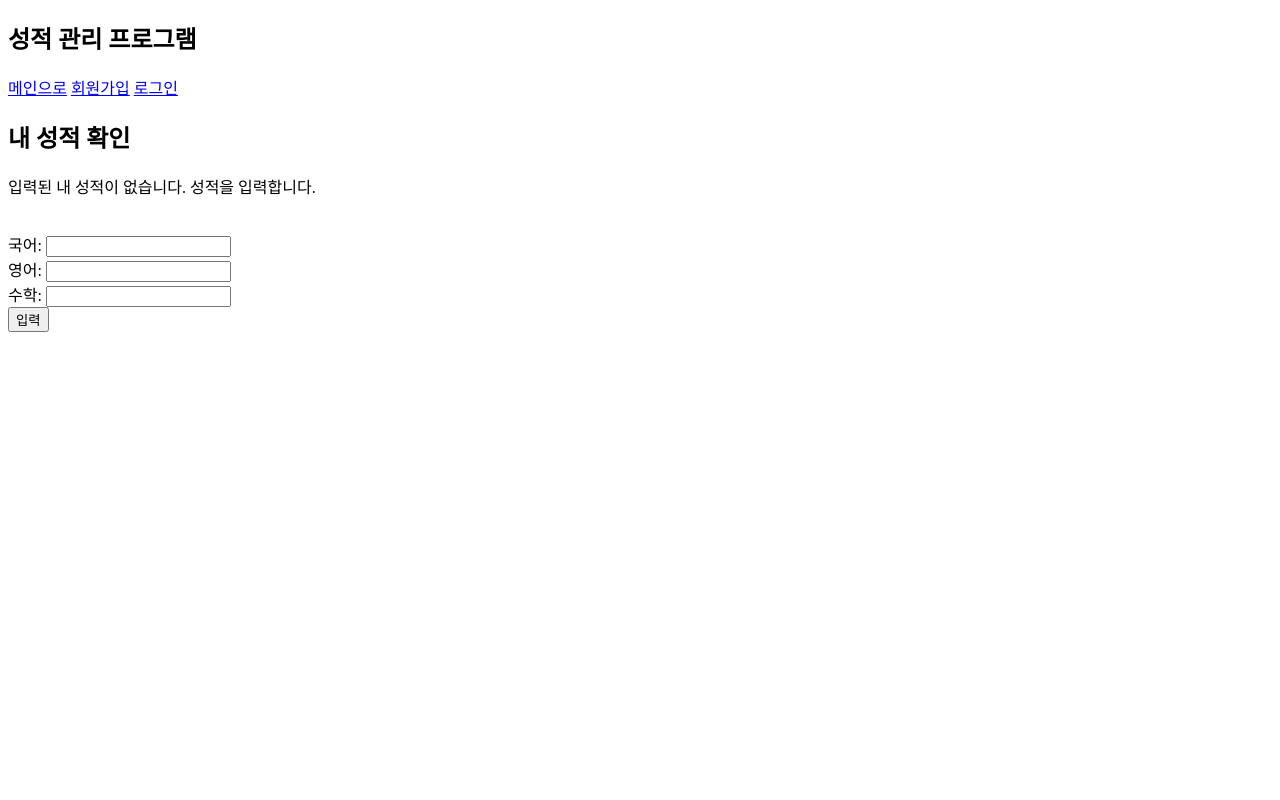
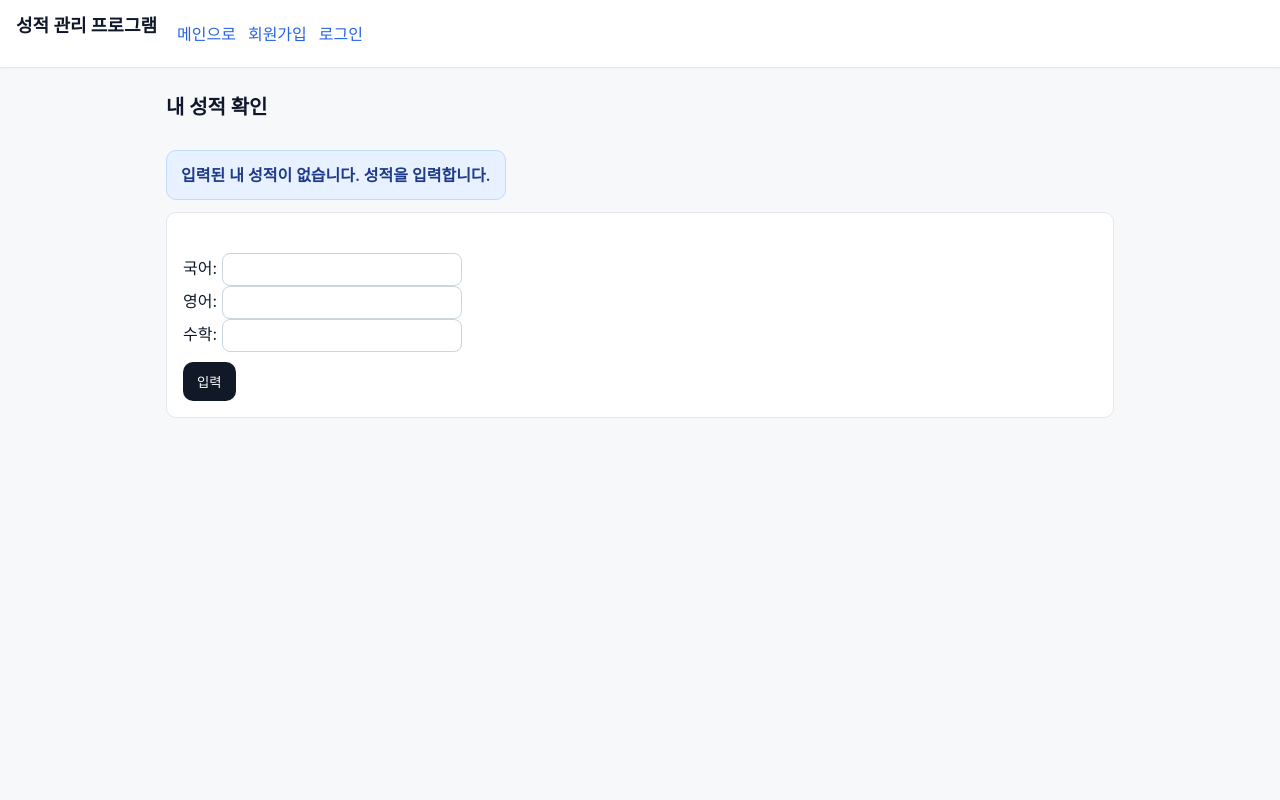
Before and after one commit to tasueom/20250926-score-oracledb-account, a Flask app: page /my_score in a window 1280 px wide. Run offline with Flask 3, Linux system fonts and the light colour scheme; data that the repository does not hold is empty.

Commit message:
style: css 추가

```diff
--- /dev/null
+++ b/static/css/style.css
@@ -0,0 +1,63 @@
+*{box-sizing:border-box;margin:0;padding:0}
+html,body{height:100%}
+body{
+  font-family:-apple-system,BlinkMacSystemFont,"Segoe UI",Roboto,"Noto Sans KR",Arial,sans-serif;
+  color:#0f172a;
+  background:#f7f8fa;
+  line-height:1.5;
+}
+a{color:#2563eb;text-decoration:none}
+a:hover{text-decoration:underline}
+
+.navigation{
+  position:sticky;top:0;z-index:10;
+  display:flex;align-items:center;gap:12px;flex-wrap:wrap;
+  padding:12px 16px;background:#ffffff;border-bottom:1px solid #e5e7eb;
+  box-shadow:0 1px 2px rgba(0,0,0,.03)
+}
+.navigation h2{font-size:18px;margin-right:8px;color:#0f172a}
+
+.container{
+  max-width:980px;margin:24px auto;padding:0 16px
+}
+
+h2{font-size:20px;margin-bottom:16px}
+h3{font-size:18px;margin:20px 0 10px}
+
+table{
+  width:100%;border-collapse:collapse;background:#ffffff;
+  border:1px solid #e5e7eb;border-radius:10px;overflow:hidden;margin-top:12px
+}
+th,td{padding:10px 12px;border-bottom:1px solid #eef2f7;text-align:left}
+th{background:#f1f5f9;font-weight:700}
+tr:hover td{background:#fafcff}
+
+table.stats{margin-top:16px}
+
+form{background:#ffffff;border:1px solid #e5e7eb;border-radius:10px;padding:16px;margin-top:12px}
+input[type="text"],input[type="password"],select{
+  width:240px;max-width:100%;
+  padding:8px 10px;border:1px solid #cbd5e1;border-radius:8px
+}
+input+br,select+br{line-height:10px}
+button{
+  display:inline-block;margin-top:10px;padding:10px 14px;border:0;border-radius:10px;
+  background:#111827;color:#ffffff;cursor:pointer
+}
+button:hover{filter:brightness(.95)}
+
+.noti,.err{
+  margin-top:12px;padding:12px 14px;border-radius:10px;font-weight:600;display:inline-block
+}
+.noti{
+  background:#e8f1ff;color:#1e3a8a;border:1px solid #bfdbfe
+}
+.err{
+  background:#fee2e2;color:#991b1b;border:1px solid #fecaca
+}
+
+@media (max-width:640px){
+  .navigation{gap:8px}
+  th,td{padding:8px 10px}
+  form{padding:12px}
+}
--- a/templates/layout.html
+++ b/templates/layout.html
@@ -5,6 +5,7 @@
     <meta name="viewport" content="width=device-width, initial-scale=1.0">
     <title>{% block title %}{% endblock %}</title>
     <script src="{{ url_for('static', filename='js/check.js') }}"></script>
+    <link rel="stylesheet" href="{{ url_for('static', filename='css/style.css') }}">
 </head>
 <body>
     <div class="navigation">
```
